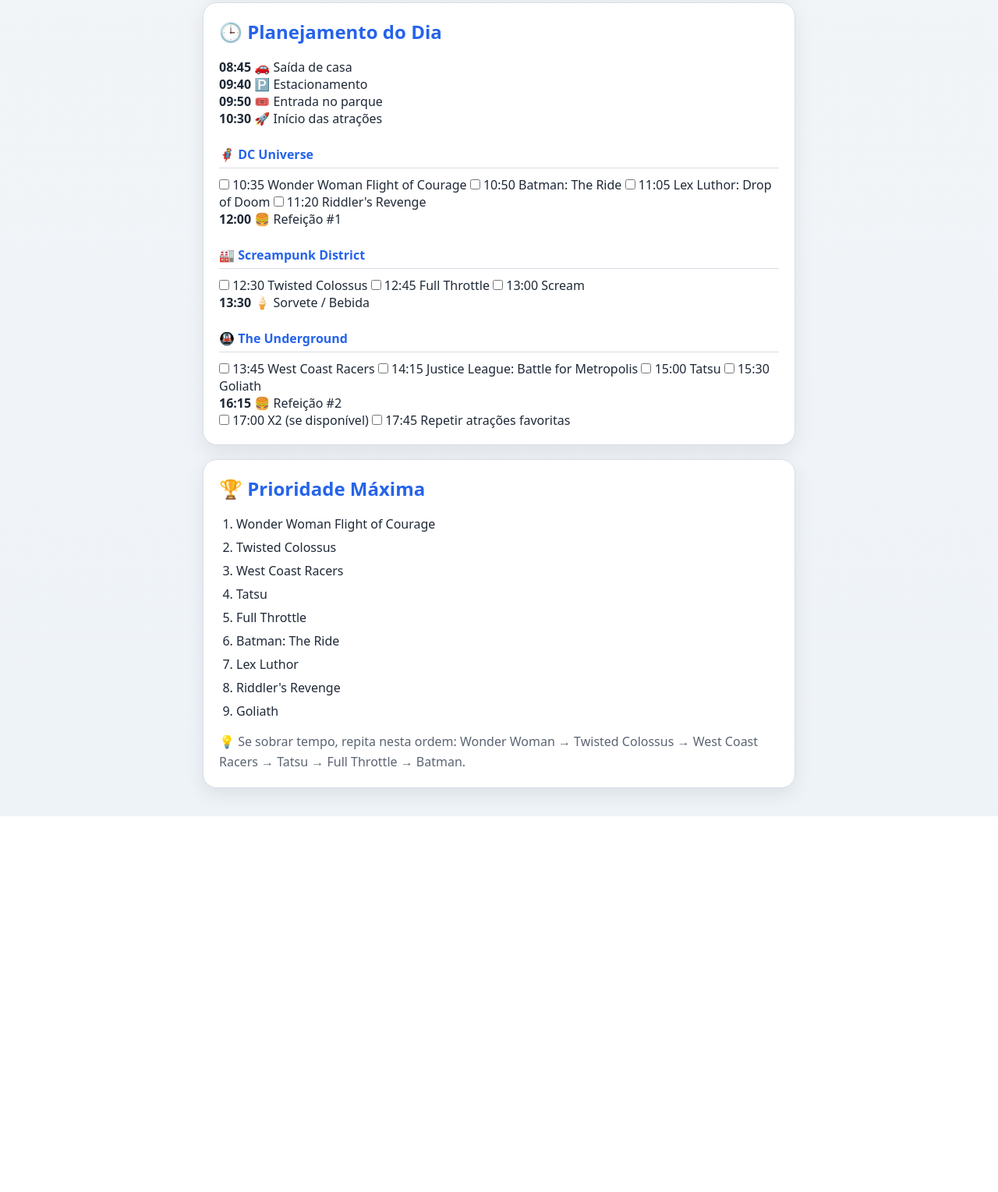
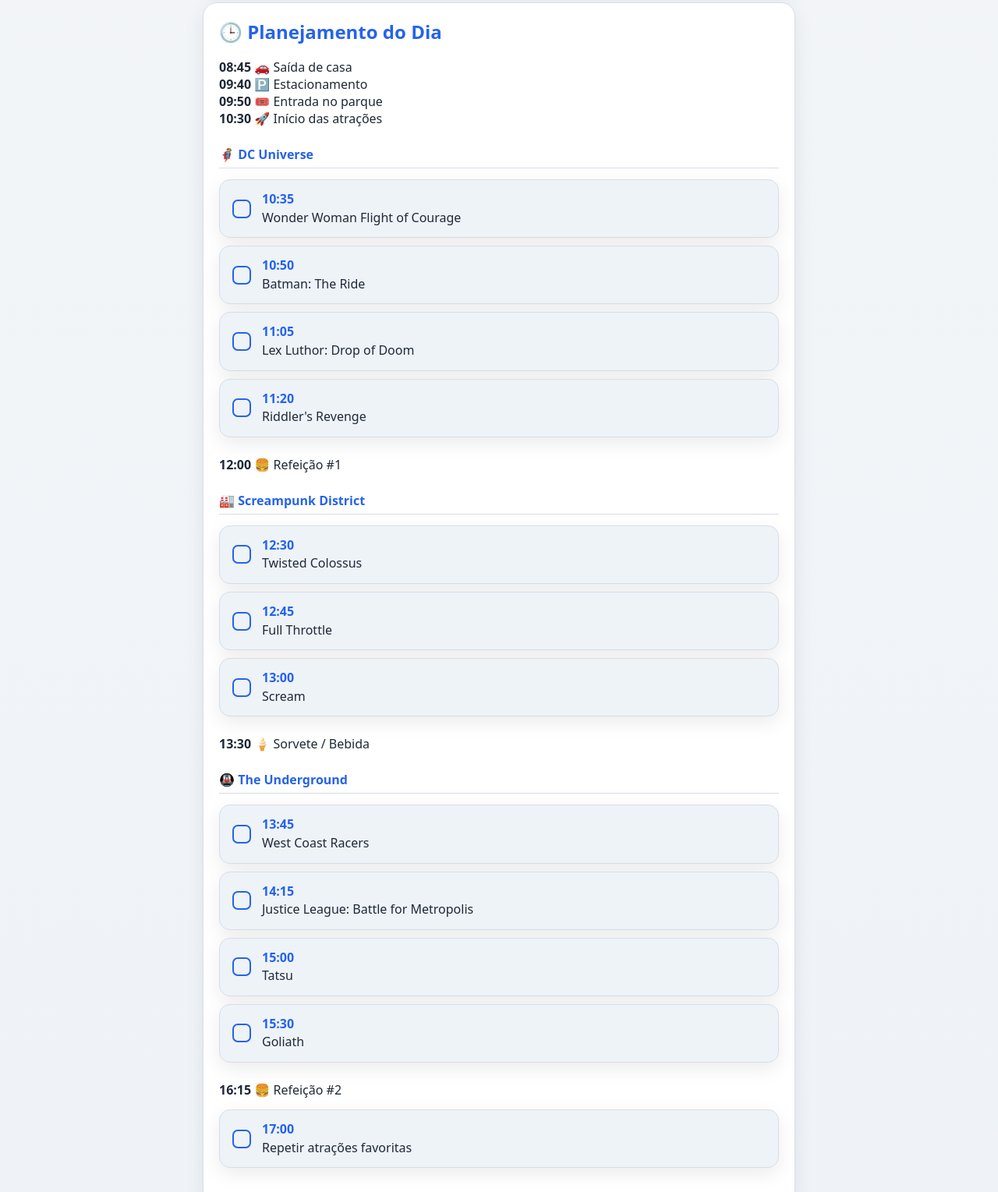
Before and after one commit to diogopelaes/diogo, a plain HTML site: page roteiro/dia/dia16.html in a window 1280 px wide. Shown: the part 424-1953 px from the top of the page at 78% size. Before the commit the page ends 1471 px from the top, so only its background shows below. Drawn offline with Linux system fonts and the light colour scheme.

Commit message:
Fix HTML structure and update content for dia16

```diff
--- a/roteiro/dia/dia16.html
+++ b/roteiro/dia/dia16.html
@@ -15,8 +15,11 @@
 <body>
 
 <header class="hero">
+
 <h1>🎢 Six Flags Magic Mountain</h1>
+
 <p>16 de Julho • Fast Lane Ultimate + Dining Plan</p>
+
 </header>
 
 <div class="container">
@@ -28,11 +31,16 @@
 <p><strong>Endereço</strong></p>
 
 <div class="copy-box">
+
 <input
 type="text"
 readonly
 value="26101 Magic Mountain Pkwy, Valencia, CA 91355">
-    <button onclick="cp(this)">📋 Copiar</button>
+
+<button onclick="cp(this)">
+📋 Copiar
+</button>
+
 </div>
 
 <ul>
@@ -46,100 +54,269 @@
 
 </div>
 
-<section class="card">
+<div class="card">
 
 <h2>🕒 Planejamento do Dia</h2>
 
 <div class="timeline">
-<div class="timeline-item"><strong>08:45</strong> 🚗 Saída de casa</div>
-<div class="timeline-item"><strong>09:40</strong> 🅿️ Estacionamento</div>
-<div class="timeline-item"><strong>09:50</strong> 🎟️ Entrada no parque</div>
-<div class="timeline-item"><strong>10:30</strong> 🚀 Início das atrações</div>
+
+<div class="timeline-item">
+<strong>08:45</strong> 🚗 Saída de casa
+</div>
+
+<div class="timeline-item">
+<strong>09:40</strong> 🅿️ Estacionamento
+</div>
+
+<div class="timeline-item">
+<strong>09:50</strong> 🎟️ Entrada no parque
+</div>
+
+<div class="timeline-item">
+<strong>10:30</strong> 🚀 Início das atrações
+</div>
+
 </div>
 
 <h3>🦸 DC Universe</h3>
 
-<label class="attraction">
-<input type="checkbox" id="ww">
-<span>10:35 Wonder Woman Flight of Courage</span>
+<div class="ride-list">
+
+<label class="ride">
+
+<input type="checkbox" id="ride-ww">
+
+<span class="ride-text">
+
+<span class="ride-time">10:35</span>
+
+<span class="ride-name">
+Wonder Woman Flight of Courage
+</span>
+
+</span>
+
 </label>
 
-<label class="attraction">
-<input type="checkbox" id="batman">
-<span>10:50 Batman: The Ride</span>
+<label class="ride">
+
+<input type="checkbox" id="ride-batman">
+
+<span class="ride-text">
+
+<span class="ride-time">10:50</span>
+
+<span class="ride-name">
+Batman: The Ride
+</span>
+
+</span>
+
 </label>
 
-<label class="attraction">
-<input type="checkbox" id="lex">
-<span>11:05 Lex Luthor: Drop of Doom</span>
+<label class="ride">
+
+<input type="checkbox" id="ride-lex">
+
+<span class="ride-text">
+
+<span class="ride-time">11:05</span>
+
+<span class="ride-name">
+Lex Luthor: Drop of Doom
+</span>
+
+</span>
+
 </label>
 
-<label class="attraction">
-<input type="checkbox" id="riddler">
-<span>11:20 Riddler's Revenge</span>
+<label class="ride">
+
+<input type="checkbox" id="ride-riddler">
+
+<span class="ride-text">
+
+<span class="ride-time">11:20</span>
+
+<span class="ride-name">
+Riddler's Revenge
+
+</span>
+
+</span>
+
 </label>
 
+</div>
+
 <div class="timeline-item">
-<strong>12:00</strong> 🍔 Refeição #1
+
+<strong>12:00</strong>
+
+🍔 Refeição #1
+
 </div>
 
 <h3>🏭 Screampunk District</h3>
 
-<label class="attraction">
-<input type="checkbox" id="colossus">
-<span>12:30 Twisted Colossus</span>
+<div class="ride-list">
+
+<label class="ride">
+
+<input type="checkbox" id="ride-colossus">
+
+<span class="ride-text">
+
+<span class="ride-time">12:30</span>
+
+<span class="ride-name">
+Twisted Colossus
+</span>
+
+</span>
+
 </label>
 
-<label class="attraction">
-<input type="checkbox" id="fullthrottle">
-<span>12:45 Full Throttle</span>
-</label>
-<label class="attraction">
-<input type="checkbox" id="scream">
-<span>13:00 Scream</span>
+<label class="ride">
+
+<input type="checkbox" id="ride-full">
+
+<span class="ride-text">
+
+<span class="ride-time">12:45</span>
+
+<span class="ride-name">
+Full Throttle
+</span>
+
+</span>
+
 </label>
 
+<label class="ride">
+
+<input type="checkbox" id="ride-scream">
+
+<span class="ride-text">
+
+<span class="ride-time">13:00</span>
+
+<span class="ride-name">
+Scream
+</span>
+
+</span>
+
+</label>
+
+</div>
+
 <div class="timeline-item">
-<strong>13:30</strong> 🍦 Sorvete / Bebida
+
+<strong>13:30</strong>
+
+🍦 Sorvete / Bebida
+
 </div>
 
 <h3>🚇 The Underground</h3>
 
-<label class="attraction">
-<input type="checkbox" id="westcoast">
-<span>13:45 West Coast Racers</span>
+<div class="ride-list">
+
+<label class="ride">
+
+<input type="checkbox" id="ride-west">
+
+<span class="ride-text">
+
+<span class="ride-time">13:45</span>
+
+<span class="ride-name">
+West Coast Racers
+</span>
+
+</span>
+
 </label>
 
-<label class="attraction">
-<input type="checkbox" id="justice">
-<span>14:15 Justice League: Battle for Metropolis</span>
+<label class="ride">
+
+<input type="checkbox" id="ride-justice">
+
+<span class="ride-text">
+
+<span class="ride-time">14:15</span>
+
+<span class="ride-name">
+Justice League: Battle for Metropolis
+</span>
+
+</span>
+
 </label>
 
-<label class="attraction">
-<input type="checkbox" id="tatsu">
-<span>15:00 Tatsu</span>
+<label class="ride">
+
+<input type="checkbox" id="ride-tatsu">
+
+<span class="ride-text">
+
+<span class="ride-time">15:00</span>
+
+<span class="ride-name">
+Tatsu
+</span>
+
+</span>
+
 </label>
 
-<label class="attraction">
-<input type="checkbox" id="goliath">
-<span>15:30 Goliath</span>
+<label class="ride">
+
+<input type="checkbox" id="ride-goliath">
+
+<span class="ride-text">
+
+<span class="ride-time">15:30</span>
+
+<span class="ride-name">
+Goliath
+</span>
+
+</span>
+
 </label>
 
-<div class="timeline-item">
-<strong>16:15</strong> 🍔 Refeição #2
 </div>
 
-<label class="attraction">
-<input type="checkbox" id="x2">
-<span>17:00 X2 (se disponível)</span>
+<div class="timeline-item">
+
+<strong>16:15</strong>
+
+🍔 Refeição #2
+
+</div>
+<div class="ride-list">
+
+<label class="ride">
+
+<input type="checkbox" id="ride-repeat">
+
+<span class="ride-text">
+
+<span class="ride-time">17:00</span>
+
+<span class="ride-name">
+Repetir atrações favoritas
+</span>
+
+</span>
+
 </label>
 
-<label class="attraction">
-<input type="checkbox" id="repeat">
-<span>17:45 Repetir atrações favoritas</span>
-</label>
+</div>
 
-</section>
+</div>
 
 <footer class="card">
 
@@ -153,16 +330,20 @@
 <li>Tatsu</li>
 <li>Full Throttle</li>
 <li>Batman: The Ride</li>
-<li>Lex Luthor</li>
+<li>Lex Luthor: Drop of Doom</li>
 <li>Riddler's Revenge</li>
 <li>Goliath</li>
 
 </ol>
 
 <p>
+
 💡 Se sobrar tempo, repita nesta ordem:
-Wonder Woman → Twisted Colossus → West Coast Racers →
-Tatsu → Full Throttle → Batman.
+
+Wonder Woman → Twisted Colossus →
+West Coast Racers → Tatsu →
+Full Throttle → Batman.
+
 </p>
 
 </footer>
@@ -170,4 +351,5 @@
 </div>
 
 </body>
+
 </html>
```
Lines whose indentation alone changed are shown as unchanged.
